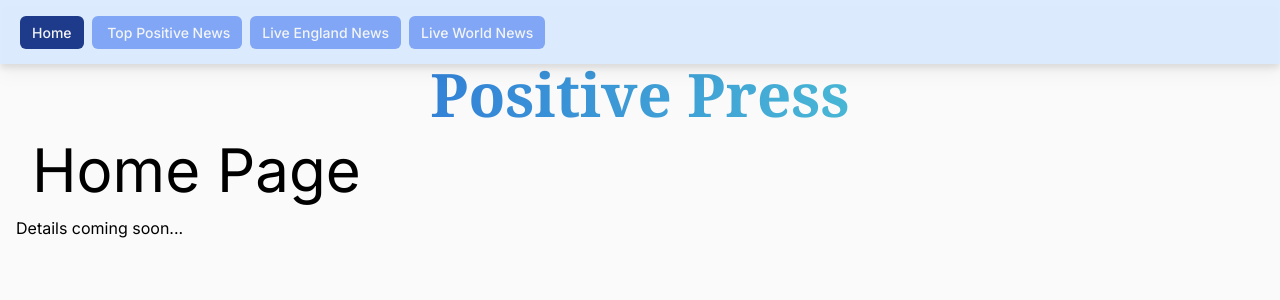
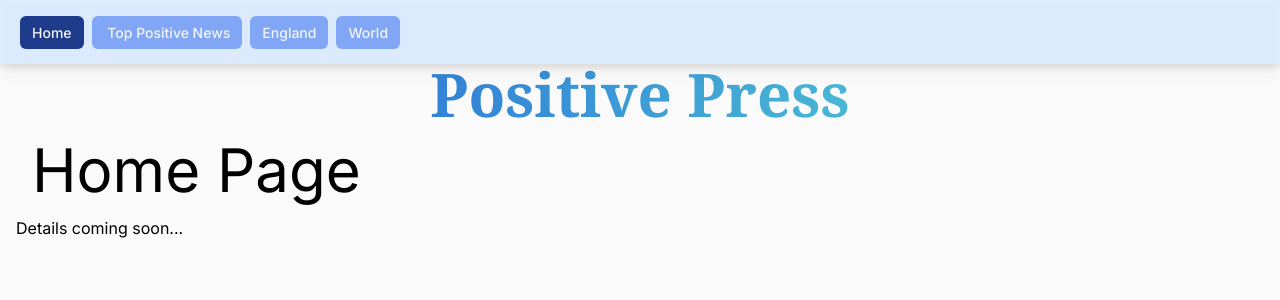
Before and after one commit to tj2904/positive-press, a Next.js app: page / in a window 1280 px wide. Shown: the top 300 px of the page. Built offline with nearby package versions, Linux system fonts and the light colour scheme.

Commit message:
shorten link names

```diff
--- a/app/Header.tsx
+++ b/app/Header.tsx
@@ -9,8 +9,8 @@ function Header() {
     <div className="fixed top-0 w-screen z-30 p-5 drop-shadow-lg bg-blue-100 bg-opacity-95">
       <Link href="#" className="text-gray-100 bg-blue-900 hover:text-white px-3 py-2 rounded-md text-sm font-medium"> Home</Link>
       <Link href="/news/top" className="text-gray-100 bg-blue-600 hover:bg-blue-900 hover:text-white bg-opacity-50 px-3 py-2 rounded-md text-sm font-medium ml-2"> Top Positive News</Link>
-      <Link href="/news/live/england" className="text-gray-100 bg-blue-600 hover:bg-blue-900 hover:text-white bg-opacity-50 px-3 py-2 rounded-md text-sm font-medium ml-2">Live England News</Link>
-      <Link href="/news/live/world" className="text-gray-100 bg-blue-600 hover:bg-blue-900 hover:text-white bg-opacity-50 px-3 py-2 rounded-md text-sm font-medium ml-2">Live World News</Link>
+      <Link href="/news/live/england" className="text-gray-100 bg-blue-600 hover:bg-blue-900 hover:text-white bg-opacity-50 px-3 py-2 rounded-md text-sm font-medium ml-2">England</Link>
+      <Link href="/news/live/world" className="text-gray-100 bg-blue-600 hover:bg-blue-900 hover:text-white bg-opacity-50 px-3 py-2 rounded-md text-sm font-medium ml-2">World</Link>
 
     </div>
 
```
